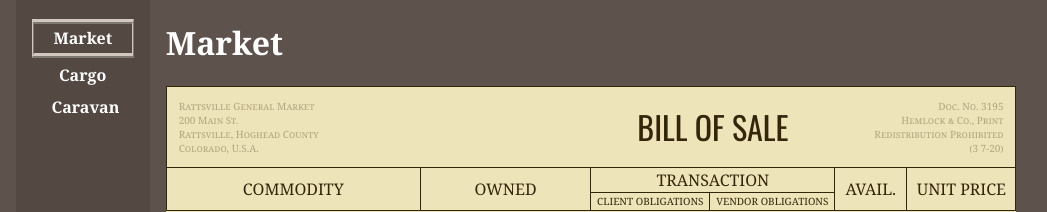
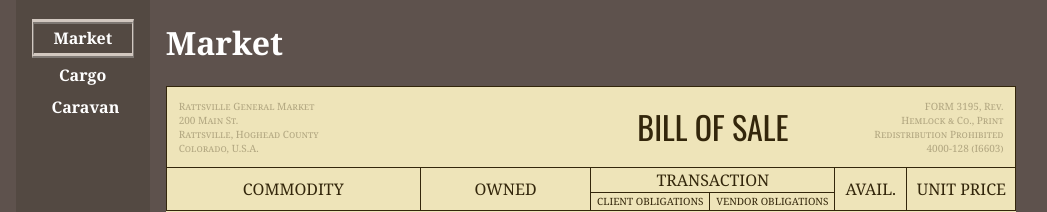
Before and after one commit to eignnx/the-silt-road, a React (Create React App) app: page /game/market in a window 1280 px wide. Shown: the top 212 px of the page, without its empty margins (124-1171 px from the left). Built offline with nearby package versions, Linux system fonts and the light colour scheme; a web font is replaced by a local one.

Commit message:
moore flavoor

```diff
--- a/src/routes/MarketView.tsx
+++ b/src/routes/MarketView.tsx
@@ -106,7 +106,7 @@ export default function MarketView() {
                     <th colSpan={4} className='title'>Bill of Sale</th>
                     <th colSpan={2} className='header-flavor-text'>
                         <div>
-                            Doc. No. 3195
+                            FORM 3195, Rev.
                         </div>
                         <div>
                             Hemlock & Co., Print
@@ -115,7 +115,7 @@ export default function MarketView() {
                             Redistribution Prohibited
                         </div>
                         <div>
-                            (3 7-20)
+                            4000-128 (I6603)
                         </div>
                     </th>
                 </tr>
```
